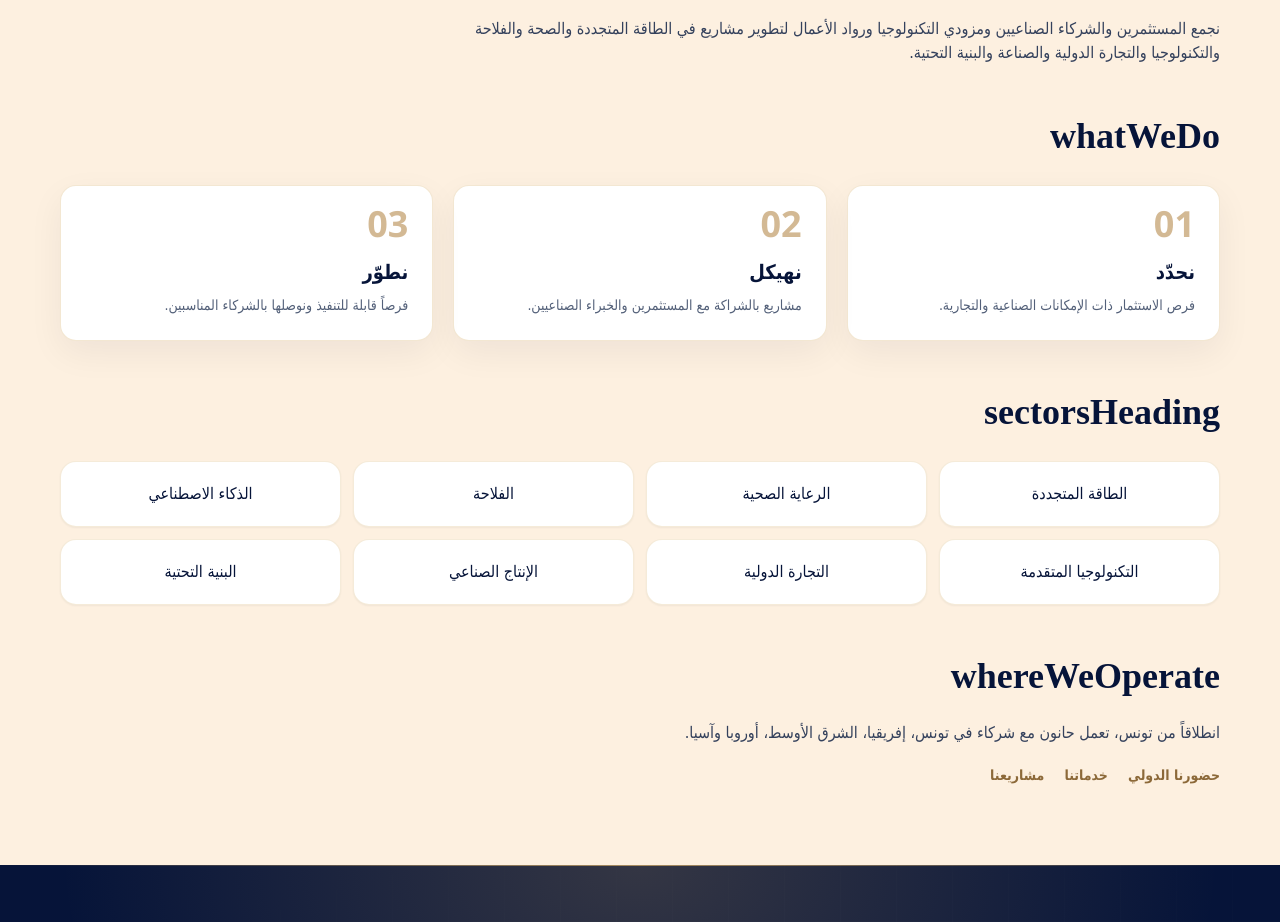
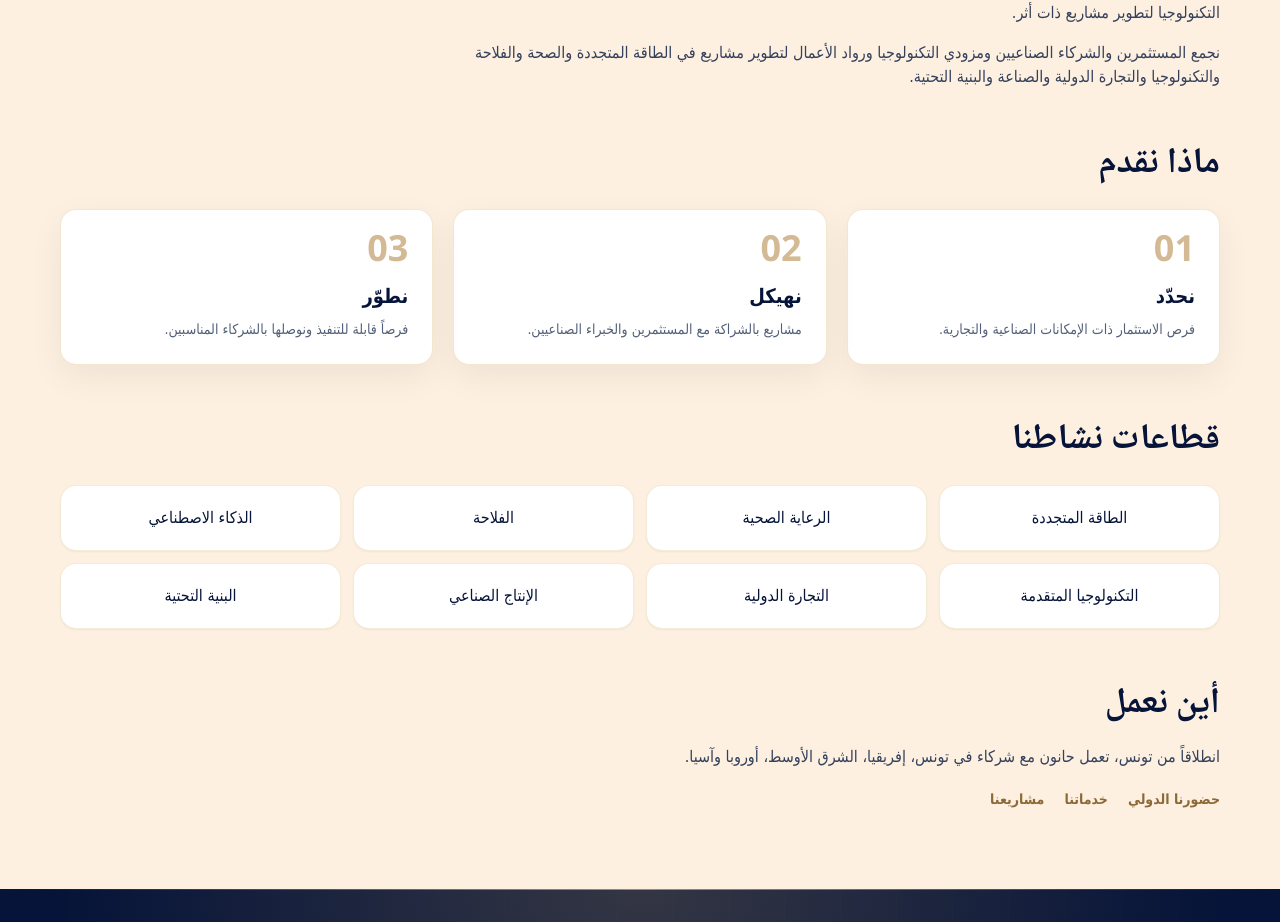
Before and after one commit to hannoninterinvest-arch/HANNON, a Next.js app: page /about in a window 1280 px wide. Shown: the part 569-1491 px from the top of the page. Built offline with nearby package versions, Linux system fonts and the light colour scheme.

Commit message:
Add translations for public information pages

```diff
--- a/components/LocaleProvider.tsx
+++ b/components/LocaleProvider.tsx
@@ -15,7 +15,7 @@ const messages: Record<Locale, Messages> = {
     projectsEyebrow:"مشاريع استثمارية", projectsTitle:"فرص مختارة. أثر ملموس.", projectsBody:"اكتشف فرصاً ومشاريع قيد التطوير في تونس والمنطقة والأسواق الدولية.", viewProjects:"عرض جميع المشاريع", publishedProjects:"ستُنشر فرص الاستثمار هنا.",
     globalEyebrow:"حضور دولي", globalTitle:"روابط تمتد عبر القارات", globalBody:"نعمل في تونس وإفريقيا والشرق الأوسط وأوروبا وآسيا، ونتعاون مع المؤسسات المالية والمستثمرين والشركاء الاستراتيجيين.", globalButton:"تواصل مع فريقنا", leadership:"القيادة", managingDirector:"الرئيس التنفيذي", profile:"نبذة عن الرئيس التنفيذي", leaderBody:"يقود رياض ابن شواعة أنشطة حانون في الاستثمار وتطوير المشاريع، ويربط الخبرة المحلية بالشركاء الدوليين في قطاعات استراتيجية.",
     ctaEyebrow:"لنبنِ شراكة مثمرة", ctaTitle:"هل لديكم مشروع استراتيجي؟", ctaBody:"أرسلوا مقترحكم أو استفساركم، وسيتواصل فريقنا معكم عبر البريد الإلكتروني.", discoverServices:"اكتشف خدماتنا",
-    quickLinks:"روابط سريعة", allServices:"جميع الخدمات", footerTagline:"نستثمر في الفرص. ونطوّر أثراً مستداماً.", language:"اللغة", discover:"اكتشف", capitalRaised:"رأس المال المعبأ",
+    quickLinks:"روابط سريعة", allServices:"جميع الخدمات", footerTagline:"نستثمر في الفرص. ونطوّر أثراً مستداماً.", language:"اللغة", discover:"اكتشف", capitalRaised:"رأس المال المعبأ", whoWeAre:"من نحن", whatWeDo:"ماذا نقدم", sectorsHeading:"قطاعات نشاطنا", whereWeOperate:"أين نعمل", aboutDetail:"نعمل على تحديد الفرص الاستثمارية الاستراتيجية وهيكلتها والترويج لها، ونربط المستثمرين والشركاء الصناعيين ومزودي التكنولوجيا لتطوير مشاريع ذات أثر.", projectsEmpty:"ستُنشر المشاريع الاستثمارية هنا.", servicesEmpty:"ستُنشر الخدمات هنا.",
   },
   fr: {
     home:"Accueil", about:"À propos", services:"Services", projects:"Projets", reach:"Présence internationale", contact:"Contact", admin:"Administration",
@@ -26,7 +26,7 @@ const messages: Record<Locale, Messages> = {
     projectsEyebrow:"Projets d’investissement", projectsTitle:"Opportunités sélectionnées. Impact concret.", projectsBody:"Découvrez des opportunités et projets en développement en Tunisie, dans la région et sur les marchés internationaux.", viewProjects:"Voir tous les projets", publishedProjects:"Les opportunités d’investissement seront publiées ici.",
     globalEyebrow:"Présence internationale", globalTitle:"Des connexions sur plusieurs continents", globalBody:"Nous intervenons en Tunisie, en Afrique, au Moyen-Orient, en Europe et en Asie, avec des institutions financières, des investisseurs et des partenaires stratégiques.", globalButton:"Contacter notre équipe", leadership:"Direction", managingDirector:"Président-directeur général", profile:"Profil du dirigeant", leaderBody:"Riadh Ibn Chaouaa dirige les activités d’investissement et de développement de projets de HANNON et relie l’expertise locale aux partenaires internationaux dans des secteurs stratégiques.",
     ctaEyebrow:"Construisons un partenariat", ctaTitle:"Vous portez un projet stratégique ?", ctaBody:"Envoyez-nous votre proposition ou votre question. Notre équipe vous répondra par e-mail.", discoverServices:"Découvrir nos services",
-    quickLinks:"Liens rapides", allServices:"Tous les services", footerTagline:"Investir dans les opportunités. Développer un impact durable.", language:"Langue", discover:"Découvrir", capitalRaised:"Capital mobilisé",
+    quickLinks:"Liens rapides", allServices:"Tous les services", footerTagline:"Investir dans les opportunités. Développer un impact durable.", language:"Langue", discover:"Découvrir", capitalRaised:"Capital mobilisé", whoWeAre:"Qui sommes-nous ?", whatWeDo:"Nos activités", sectorsHeading:"Secteurs d’activité", whereWeOperate:"Où nous intervenons", aboutDetail:"Nous identifions, structurons et promouvons des opportunités d’investissement stratégiques, en reliant investisseurs, partenaires industriels et fournisseurs de technologies.", projectsEmpty:"Les projets d’investissement seront publiés ici.", servicesEmpty:"Les services seront publiés ici.",
   },
   en: {
     home:"Home", about:"About", services:"Services", projects:"Projects", reach:"Global Reach", contact:"Contact", admin:"Administration",
@@ -37,7 +37,7 @@ const messages: Record<Locale, Messages> = {
     projectsEyebrow:"Investment projects", projectsTitle:"Selected opportunities. Tangible impact.", projectsBody:"Explore opportunities and projects under development in Tunisia, the region and international markets.", viewProjects:"View all projects", publishedProjects:"Investment opportunities will be published here.",
     globalEyebrow:"Global reach", globalTitle:"Connected across continents", globalBody:"We work across Tunisia, Africa, the Middle East, Europe and Asia with financial institutions, investors and strategic partners.", globalButton:"Contact our team", leadership:"Leadership", managingDirector:"Chief Executive Officer", profile:"Leadership profile", leaderBody:"Riadh Ibn Chaouaa leads HANNON’s investment and project development activities, connecting local expertise with international partners across strategic sectors.",
     ctaEyebrow:"Let’s build a partnership", ctaTitle:"Are you developing a strategic project?", ctaBody:"Send us your proposal or question. Our team will reply by email.", discoverServices:"Discover our services",
-    quickLinks:"Quick links", allServices:"All services", footerTagline:"Investing in opportunity. Building lasting impact.", language:"Language", discover:"Discover", capitalRaised:"Capital raised",
+    quickLinks:"Quick links", allServices:"All services", footerTagline:"Investing in opportunity. Building lasting impact.", language:"Language", discover:"Discover", capitalRaised:"Capital raised", whoWeAre:"Who we are", whatWeDo:"What we do", sectorsHeading:"Sectors of activity", whereWeOperate:"Where we operate", aboutDetail:"We identify, structure and promote strategic investment opportunities, connecting investors, industrial partners and technology providers to develop high-impact projects.", projectsEmpty:"Investment projects will be published here.", servicesEmpty:"Published services will appear here.",
   },
 };
 
```
